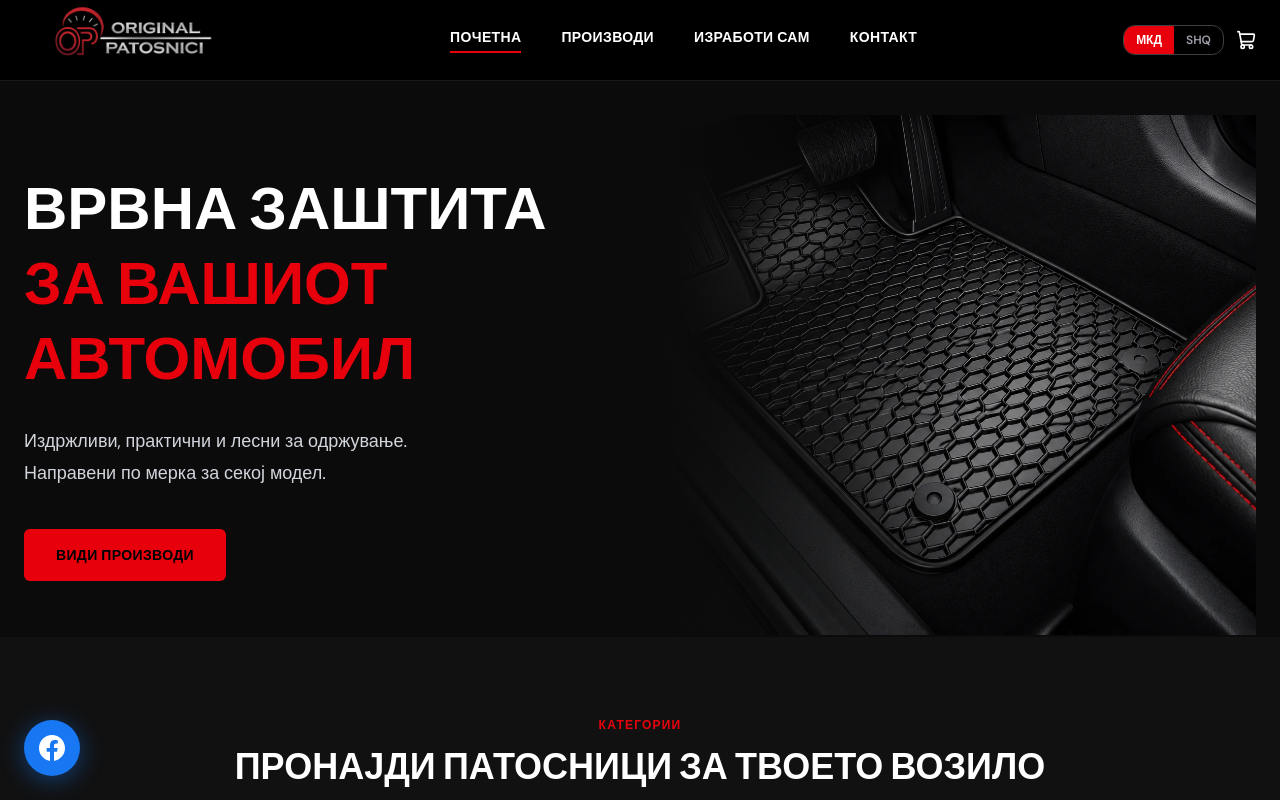
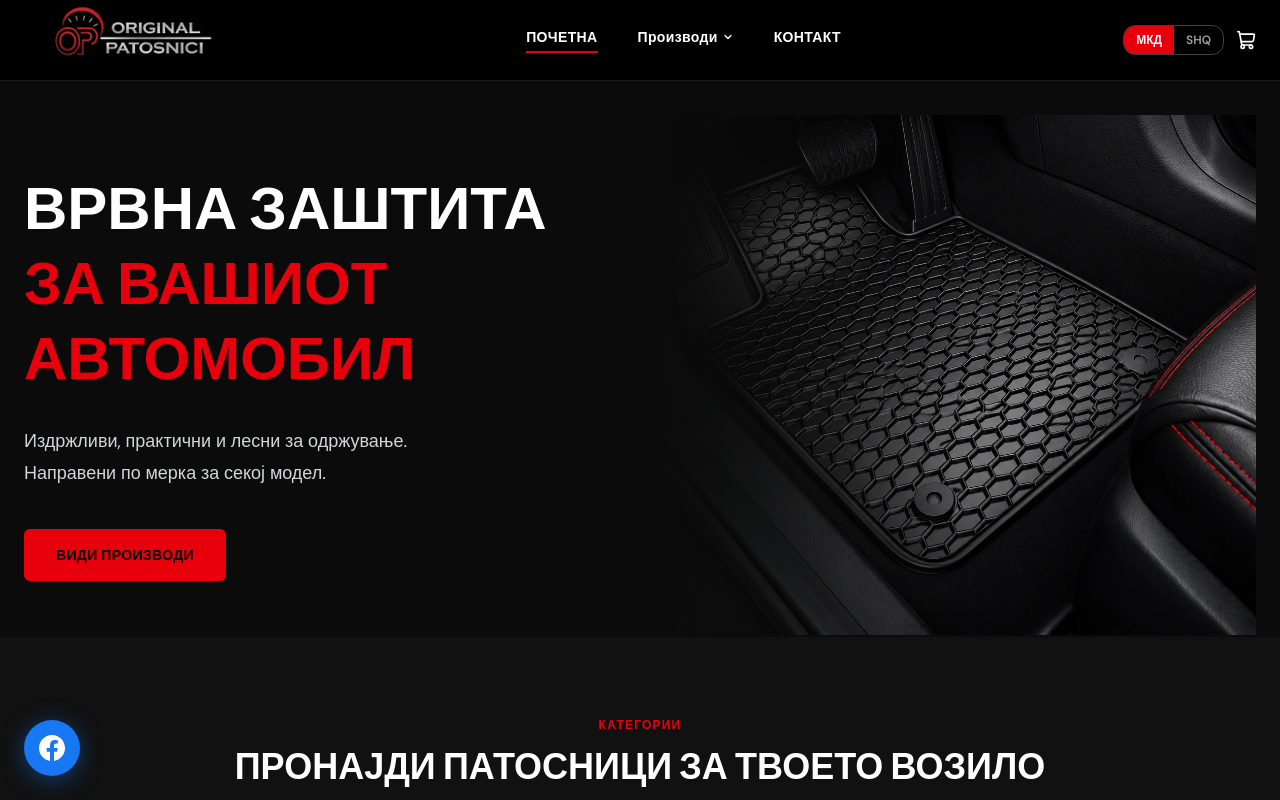
Before and after one commit to ademosky/patosnici-web, a Next.js app: page / in a window 1280 px wide. Shown: the top 800 px of the page. Built offline with nearby package versions, Linux system fonts and the light colour scheme; no server answers; a web font is replaced by a local one.

Commit message:
add products dropdown navigation

```diff
--- a/src/app/components/Header.tsx
+++ b/src/app/components/Header.tsx
@@ -9,6 +9,8 @@ import { useLanguage } from "../context/LanguageContext";
 
 export default function Header() {
   const [mobileOpen, setMobileOpen] = useState(false);
+  const [productsOpen, setProductsOpen] = useState(false);
+  const [mobileProductsOpen, setMobileProductsOpen] = useState(false);
   const { total } = useCart();
   const { lang, setLang, t, isKs, localizedPath } = useLanguage();
 
@@ -23,8 +25,34 @@ export default function Header() {
         {/* Desktop nav */}
         <nav className="hidden gap-10 text-sm font-semibold uppercase tracking-wide text-white md:flex">
           <Link href={localizedPath("/")} className="border-b-2 border-red-600 pb-1 text-white">{t("nav_home")}</Link>
-          <Link href={localizedPath("/products")} className="transition hover:text-red-500">{t("nav_products")}</Link>
-          <Link href={localizedPath("/create-own")} className="transition hover:text-red-500">{t("nav_custom")}</Link>
+
+          {/* Products dropdown */}
+          <div className="relative" onMouseEnter={() => setProductsOpen(true)} onMouseLeave={() => setProductsOpen(false)}>
+            <button
+              type="button"
+              className="flex items-center gap-1 transition hover:text-red-500"
+              onClick={() => setProductsOpen(!productsOpen)}
+            >
+              {t("nav_products")}
+              <svg width="12" height="12" viewBox="0 0 24 24" fill="none" stroke="currentColor" strokeWidth="2.5" strokeLinecap="round" strokeLinejoin="round" className={`transition-transform ${productsOpen ? "rotate-180" : ""}`}>
+                <path d="M6 9l6 6 6-6" />
+              </svg>
+            </button>
+            {productsOpen && (
+              <div className="absolute left-1/2 top-full z-50 mt-2 w-56 -translate-x-1/2 overflow-hidden rounded-xl border border-zinc-800 bg-[#111] py-2 shadow-2xl">
+                <Link href={localizedPath("/products")} className="block px-5 py-2.5 text-sm font-semibold text-zinc-300 transition hover:bg-zinc-800 hover:text-white">
+                  {t("nav_rubber")}
+                </Link>
+                <Link href={localizedPath("/create-own")} className="block px-5 py-2.5 text-sm font-semibold text-zinc-300 transition hover:bg-zinc-800 hover:text-white">
+                  {t("nav_fabric")}
+                </Link>
+                <Link href={localizedPath("/auto-accessories")} className="block px-5 py-2.5 text-sm font-semibold text-zinc-300 transition hover:bg-zinc-800 hover:text-white">
+                  {t("nav_accessories")}
+                </Link>
+              </div>
+            )}
+          </div>
+
           <Link href={localizedPath("/contact")} className="transition hover:text-red-500">{t("nav_contact")}</Link>
         </nav>
 
@@ -70,8 +98,28 @@ export default function Header() {
         <div className="border-t border-zinc-800 bg-black px-6 py-6 md:hidden">
           <nav className="flex flex-col gap-5 text-sm font-semibold uppercase tracking-wide text-white">
             <Link href={localizedPath("/")} onClick={() => setMobileOpen(false)}>{t("nav_home")}</Link>
-            <Link href={localizedPath("/products")} onClick={() => setMobileOpen(false)} className="hover:text-red-500">{t("nav_products")}</Link>
-            <Link href={localizedPath("/create-own")} onClick={() => setMobileOpen(false)} className="hover:text-red-500">{t("nav_custom")}</Link>
+
+            {/* Products accordion */}
+            <div>
+              <button
+                type="button"
+                onClick={() => setMobileProductsOpen(!mobileProductsOpen)}
+                className="flex w-full items-center justify-between text-white"
+              >
+                {t("nav_products")}
+                <svg width="14" height="14" viewBox="0 0 24 24" fill="none" stroke="currentColor" strokeWidth="2.5" strokeLinecap="round" strokeLinejoin="round" className={`transition-transform ${mobileProductsOpen ? "rotate-180" : ""}`}>
+                  <path d="M6 9l6 6 6-6" />
+                </svg>
+              </button>
+              {mobileProductsOpen && (
+                <div className="mt-3 flex flex-col gap-3 border-l border-zinc-800 pl-4">
+                  <Link href={localizedPath("/products")} onClick={() => { setMobileOpen(false); setMobileProductsOpen(false); }} className="text-sm font-medium text-zinc-400 hover:text-red-500">{t("nav_rubber")}</Link>
+                  <Link href={localizedPath("/create-own")} onClick={() => { setMobileOpen(false); setMobileProductsOpen(false); }} className="text-sm font-medium text-zinc-400 hover:text-red-500">{t("nav_fabric")}</Link>
+                  <Link href={localizedPath("/auto-accessories")} onClick={() => { setMobileOpen(false); setMobileProductsOpen(false); }} className="text-sm font-medium text-zinc-400 hover:text-red-500">{t("nav_accessories")}</Link>
+                </div>
+              )}
+            </div>
+
             <Link href={localizedPath("/contact")} onClick={() => setMobileOpen(false)} className="hover:text-red-500">{t("nav_contact")}</Link>
             <Link href={localizedPath("/cart")} onClick={() => setMobileOpen(false)} className="flex items-center gap-2 hover:text-red-500">
               {t("nav_cart")} {total > 0 && <span className="rounded-full bg-red-600 px-2 py-0.5 text-xs">{total}</span>}
```
